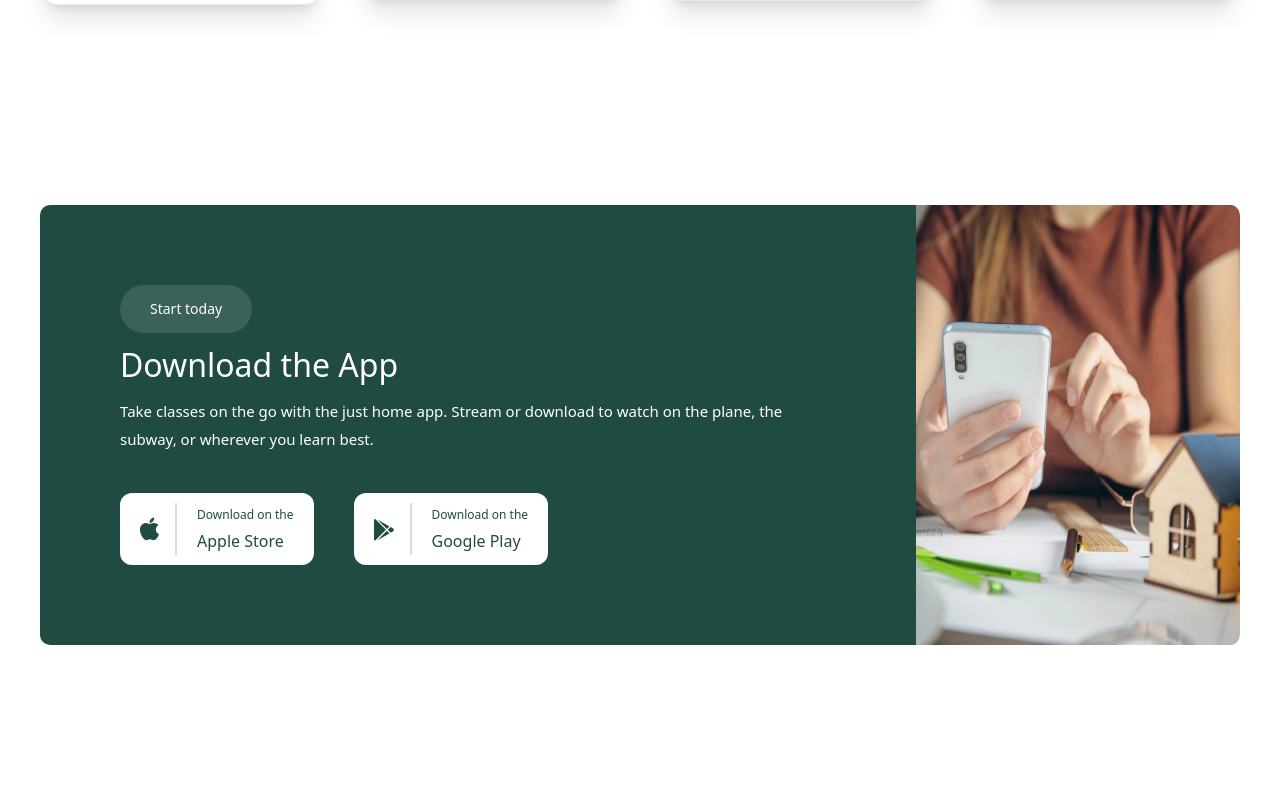
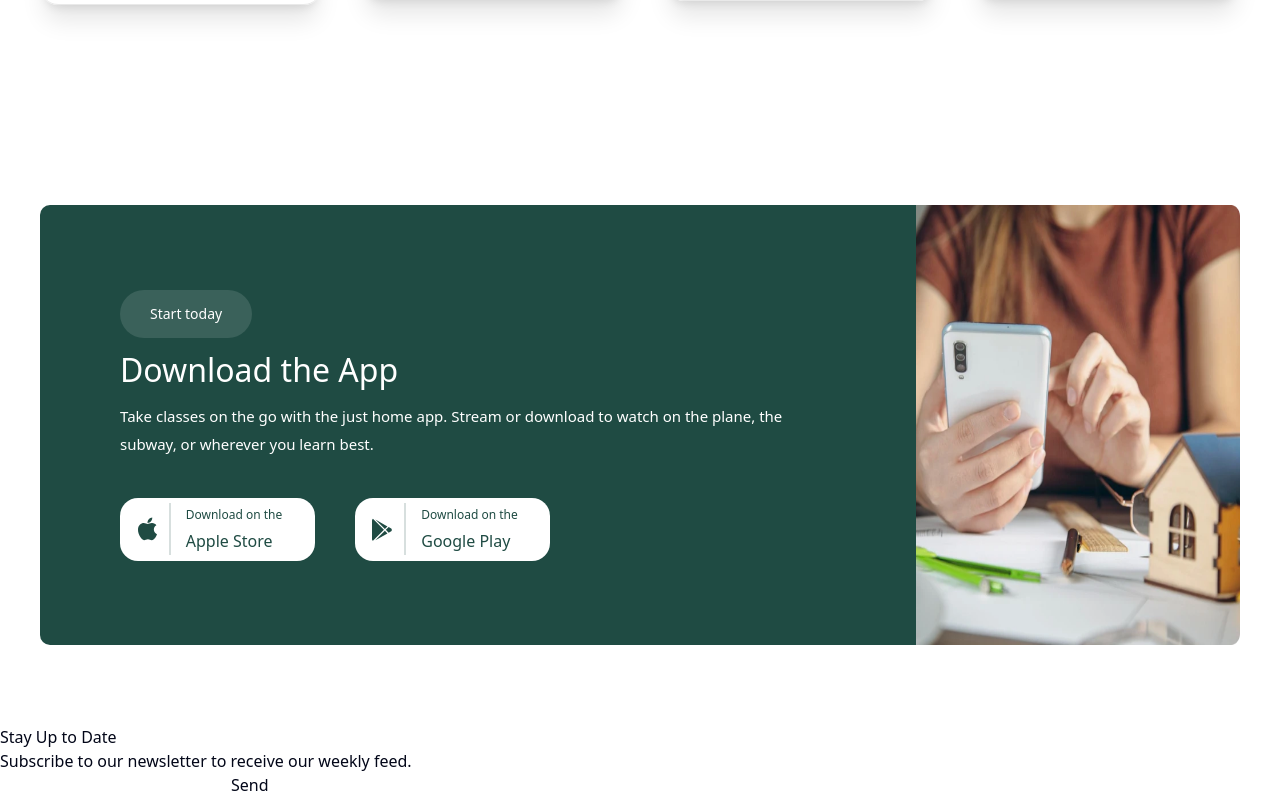
Before and after one commit to tausifshaikh-8454/realStateNextJs, a Next.js app: page / in a window 1280 px wide. Shown: the part 6781-7578 px from the top of the page. Before the commit the page ends 7506 px from the top, so only its background shows below. Built offline with nearby package versions, Linux system fonts and the light colour scheme.

Commit message:
subscribe newsletter section making styling pending

```diff
--- a/src/app/page.tsx
+++ b/src/app/page.tsx
@@ -7,6 +7,7 @@ import Metrics from "@/components/Home/Metrics";
 import ClientTestimony from "@/components/Home/ClientTestimony/ClientTestimony";
 import Article from "@/components/Home/Article&News/Article";
 import AppDwnld from "@/components/Home/AppDownload/AppDwnld";
+import Subscribenews from "@/components/Home/NewsLetter/Subscribenews";
 
 
 
@@ -21,6 +22,7 @@ export default function Home() {
       <ClientTestimony/>
       <Article/>
       <AppDwnld/>
+      <Subscribenews/>
     </>
   );
 }
--- a/src/components/Home/AppDownload/AppDwnld.tsx
+++ b/src/components/Home/AppDownload/AppDwnld.tsx
@@ -11,16 +11,16 @@ export default function AppDwnld() {
                 <h2 className="font-Roboto font-medium text-[32px]/[64px] text-white">Download the App</h2>
                 <p className="font-Roboto font-regular text-[15px]/[28px] text-white">Take classes on the go with the just home app. Stream or download to watch on the plane, the subway, or wherever you learn best.</p>
                 <div className="dwnlBtn mt-10 flex flex-row gap-10">
-                    <div className="ctaButton bg-white flex flex-row w-fit py-[10px] px-[20px] justify-around items-center gap-4 rounded-[12px]">
+                    <div className="ctaButton bg-white flex flex-row w-48.75 h-15.75 justify-center items-center gap-3 rounded-2xl">
                         <img src={apple.src}/>
-                        <div className="border-l-2 border-[#1f4b432d] pl-5">
+                        <div className="border-l-2 border-[#1f4b432d] px-3.75">
                             <p className="font-Roboto font-regular text-[12px]/[24px] text-[#1F4B43]">Download on the</p>
                             <p className="font-Roboto font-medium text-[16px]/[28px] text-[#1F4B43]">Apple Store</p>
                         </div>
                     </div>
-                    <div className="ctaButton bg-white flex flex-row w-fit py-[10px] px-[20px] justify-around items-center gap-4 rounded-[12px]">
+                    <div className="ctaButton bg-white flex flex-row w-48.75 h-15.75 justify-center items-center gap-3 rounded-2xl">
                         <img src={playStore.src}/>
-                        <div className="border-l-2 border-[#1f4b432d] pl-5">
+                        <div className="border-l-2 border-[#1f4b432d] px-3.75">
                             <p className="font-Roboto font-regular text-[12px]/[24px] text-[#1F4B43]">Download on the</p>
                             <p className="font-Roboto font-medium text-[16px]/[28px] text-[#1F4B43]">Google Play</p>
                         </div>
--- /dev/null
+++ b/src/components/Home/NewsLetter/Subscribenews.tsx
@@ -0,0 +1,16 @@
+
+
+export default function Subscribenews() {
+  return (
+    <>
+    <div className="">
+        <h2 className="">Stay Up to Date</h2>
+        <p className="">Subscribe to our newsletter to receive our weekly feed.</p>
+        <div className="">
+            <input type="text" className="" />
+            <button type="submit" className="">Send</button>
+        </div>
+    </div>
+    </>
+  )
+}
```
